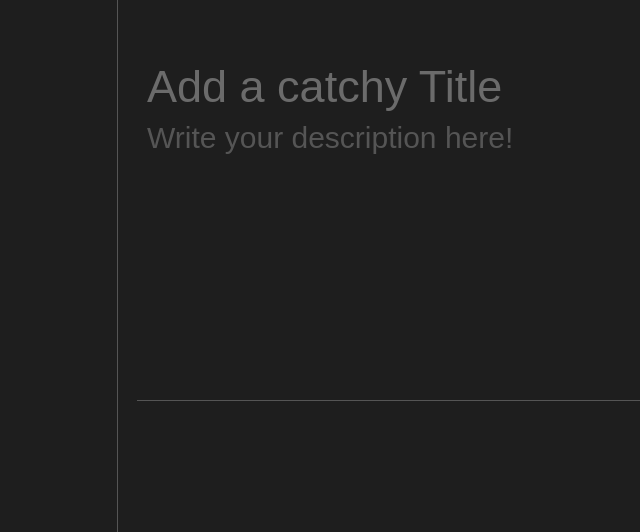
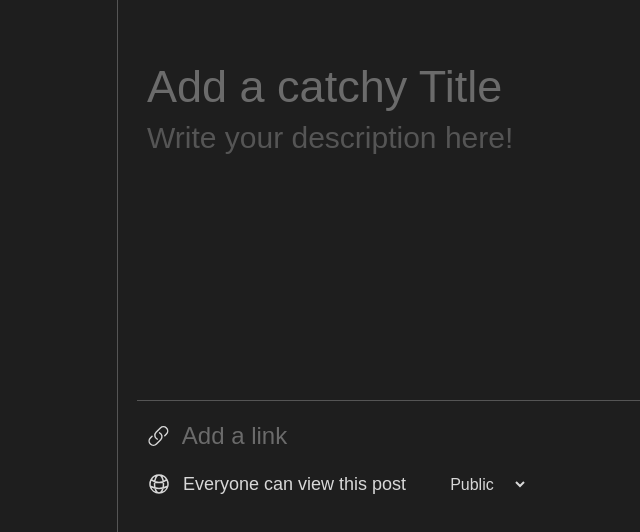
Before and after one commit to Firedynex/Minions-Project, a Next.js app in the folder teadawgs-minions-project/: page /add-post in a window 1280 px wide. Shown: the top 532 px of the page, without its empty margins (395-1035 px from the left). Built offline with nearby package versions, Linux system fonts and the light colour scheme.

Commit message:
link & public or private

```diff
--- a/teadawgs-minions-project/src/app/add-post/page.tsx
+++ b/teadawgs-minions-project/src/app/add-post/page.tsx
@@ -23,8 +23,7 @@
         top: 'calc(20% - 100px)'
         }}
     >
-    {/* Title Input - 45px */}
-    <div className="mb-1"> {/* Reduced gap further */}
+    <div className="mb-1">
       <input
         type="text"
         className="w-full bg-transparent focus:outline-none placeholder:text-[#6B6B6B]"
@@ -37,7 +36,6 @@
       />
     </div>
 
-    {/* Caption Textarea - 30px */}
     <div>
       <textarea
         className="w-full bg-transparent text-[#AAAAAA] focus:outline-none placeholder:text-[#555555] resize-none"
@@ -50,6 +48,44 @@
       ></textarea>
     </div>
     </div>
+    <div className="absolute flex items-center gap-3"
+        style={{
+            left:'calc(40% + 30px)',
+            right: '30px',
+            top: 'calc(50% + 20px)',
+            color: '#D8D8D8'
+        }}>
+            <svg xmlns="http://www.w3.org/2000/svg"
+            fill="none" viewBox="0 0 24 24" stroke-width="1.5" stroke="currentColor" class="size-6">
+            <path stroke-linecap="round" stroke-linejoin="round" d="M13.19 8.688a4.5 4.5 0 0 1 1.242 7.244l-4.5 4.5a4.5 4.5 0 0 1-6.364-6.364l1.757-1.757m13.35-.622 1.757-1.757a4.5 4.5 0 0 0-6.364-6.364l-4.5 4.5a4.5 4.5 0 0 0 1.242 7.244" />
+            </svg>
+            <input type="url"
+                    className="w-full bg-transparent focus:outline-none placeholder:text-[#6B6B6B]"
+                    placeholder="Add a link"
+                    style={{
+                    fontSize: '24px',
+                    lineHeight: '1.3',
+                    backgroundColor: 'transparent'
+            }}/>
+
+    </div>
+    <div className="absolute flex items-center gap-3"
+        style={{
+            left: 'calc(40% + 30px)',
+            right: '30px',
+            top: 'calc(50% + 70px)',
+            color: '#D8D8D8'
+        }}>
+            <svg xmlns="http://www.w3.org/2000/svg" fill="none" viewBox="0 0 24 24" stroke-width="1.5" stroke="currentColor" class="size-6">
+                <path stroke-linecap="round" stroke-linejoin="round" d="M12 21a9.004 9.004 0 0 0 8.716-6.747M12 21a9.004 9.004 0 0 1-8.716-6.747M12 21c2.485 0 4.5-4.03 4.5-9S14.485 3 12 3m0 18c-2.485 0-4.5-4.03-4.5-9S9.515 3 12 3m0 0a8.997 8.997 0 0 1 7.843 4.582M12 3a8.997 8.997 0 0 0-7.843 4.582m15.686 0A11.953 11.953 0 0 1 12 10.5c-2.998 0-5.74-1.1-7.843-2.918m15.686 0A8.959 8.959 0 0 1 21 12c0 .778-.099 1.533-.284 2.253m0 0A17.919 17.919 0 0 1 12 16.5c-3.162 0-6.133-.815-8.716-2.247m0 0A9.015 9.015 0 0 1 3 12c0-1.605.42-3.113 1.157-4.418" />
+            </svg>
+            <span className="text-[#D8D8D8] text-lg">Everyone can view this post</span>
+            <select className="ml-4 bg-transpartent border-[#555555] round px-3 py-1 text-[#D8D8D8] focus:outline-none"
+                    defaultValue="public">
+                        <option value="public" className="bg-[#1E1E1E]">Public</option>
+                        <option value="private" className="bg-[#1E1E1E]">Private</option>
+            </select>
+        </div>
 </div>
     )
 }
```
Lines whose indentation alone changed are shown as unchanged.
